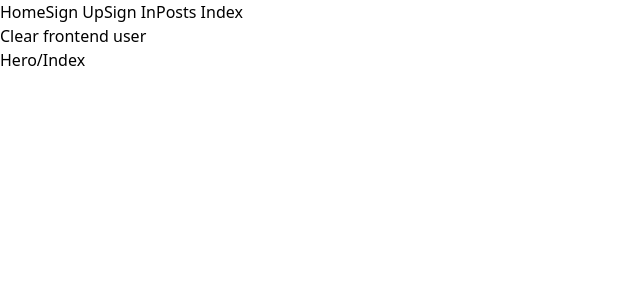
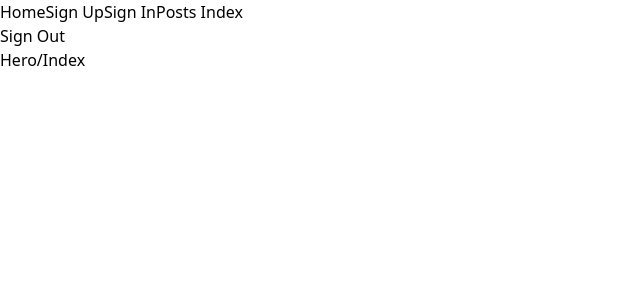
Before and after one commit to crespire/buysell, a React (Create React App) app in the folder client/: page / in a window 1280 px wide. Shown: the top 300 px of the page, without its empty margins (0-640 px from the left). Built offline with nearby package versions, Linux system fonts and the light colour scheme.

Commit message:
fix: logout updates

```diff
--- a/client/src/Header.tsx
+++ b/client/src/Header.tsx
@@ -12,8 +12,8 @@ function Header() {
         <Link to='/signin'>Sign In</Link>
         <Link to='/posts'>Posts Index</Link>
       </nav>
-      <button onClick={() => logOut()}>Clear frontend user</button>
-      { user && <span>Hello { user.name }! { user.status === 1 && "We're still waiting to confirm your account." }</span> }
+      <button onClick={() => logOut()}>Sign Out</button>
+      { user && <p>Hello { user.name }! { user.status === 1 && "We're still waiting to confirm your account." }</p> }
     </div>
   );
 }
--- a/client/src/providers/AuthProvider.tsx
+++ b/client/src/providers/AuthProvider.tsx
@@ -86,8 +86,11 @@ export const AuthProvider = ({children}: AuthProviderProps): JSX.Element => {
   }
 
   async function logOut(): Promise<void> {
-    setUser(null);
-    localStorage.removeItem('user');
+    if (user === null) {
+      console.log('No user set.');
+      return;
+    }
+
     await fetch(`${baseUrl}/logout`, {
       method: 'POST',
       headers: {
```
